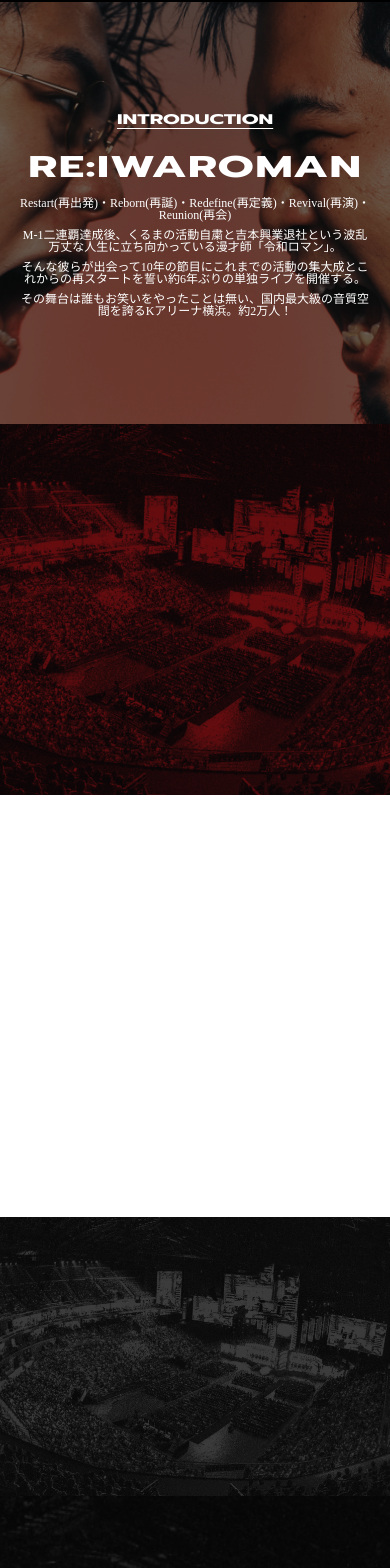
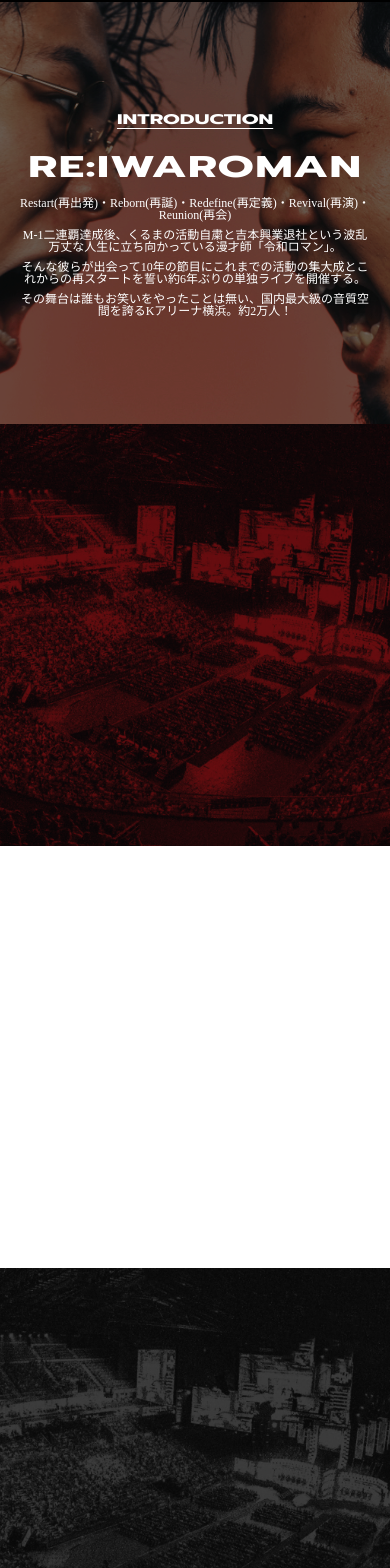
Before and after one commit to sakuya10969/reiwaroman, a React (Vite) app: page / in a window 390 px wide. Shown: the part 420-1988 px from the top of the page. Built offline with nearby package versions, Linux system fonts and the light colour scheme.

Commit message:
fix: introduction

```diff
--- a/src/components/introduction/IntroductionLive.tsx
+++ b/src/components/introduction/IntroductionLive.tsx
@@ -66,7 +66,7 @@ const IntroductionLive = () => {
   }, []);
 
   return (
-    <div ref={containerRef} className="relative w-full text-white overflow-hidden py-6 md:py-8">
+    <div ref={containerRef} className="relative w-full min-h-[50vh] lg:h-screen text-white overflow-hidden py-6 md:py-8">
       {/* BG */}
       <div
         className="absolute inset-0 bg-top bg-cover"
@@ -89,7 +89,7 @@ const IntroductionLive = () => {
       />
 
       {/* コンテンツ */}
-      <div className="relative z-10 w-full md:h-[60vh] lg:h-screen px-6 lg:px-10 lg:pr-16 py-4 md:py-16 lg:py-24 flex items-center md:items-center md:justify-end">
+      <div className="relative z-10 w-full lg:h-screen px-6 lg:px-10 lg:pr-16 py-4 md:py-16 lg:py-24 flex items-center md:items-center md:justify-end">
         {/* PC: 横並び [本文][タイトル]、SP: 左寄せで縦並び（タイトルが上）、中央配置 */}
         <div className="flex md:flex-row flex-col items-start md:justify-end gap-4 md:gap-6 lg:gap-10 text-left w-full md:w-[50vw] mr-10">
 
--- a/src/components/introduction/IntroductionVenue.tsx
+++ b/src/components/introduction/IntroductionVenue.tsx
@@ -53,7 +53,7 @@ const IntroductionVenue = () => {
   return (
     <div
       ref={containerRef}
-      className="relative w-full max-h-screen lg:h-screen flex items-center justify-center text-white overflow-hidden py-12"
+      className="relative w-full h-[50vh] lg:h-screen flex items-center justify-center text-white overflow-hidden py-12"
     >
       {/* 背景 */}
       <div
```
